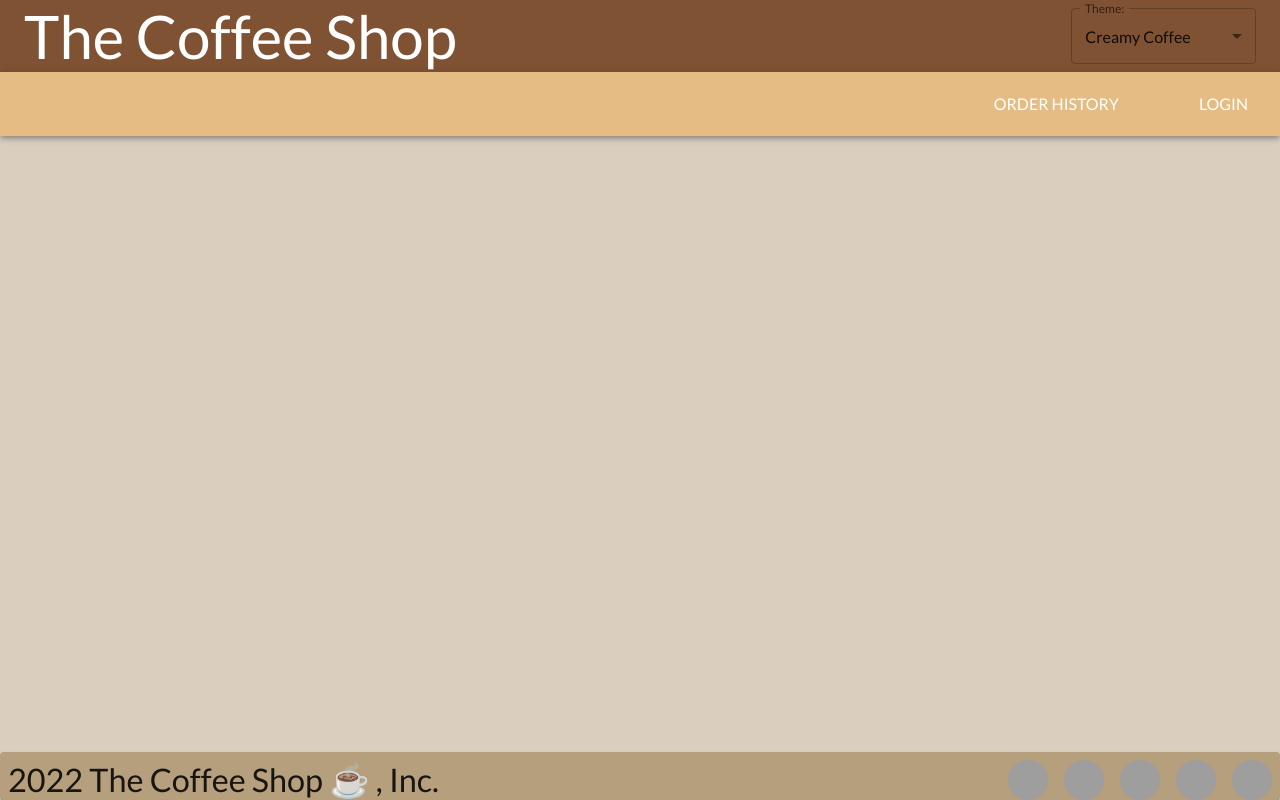
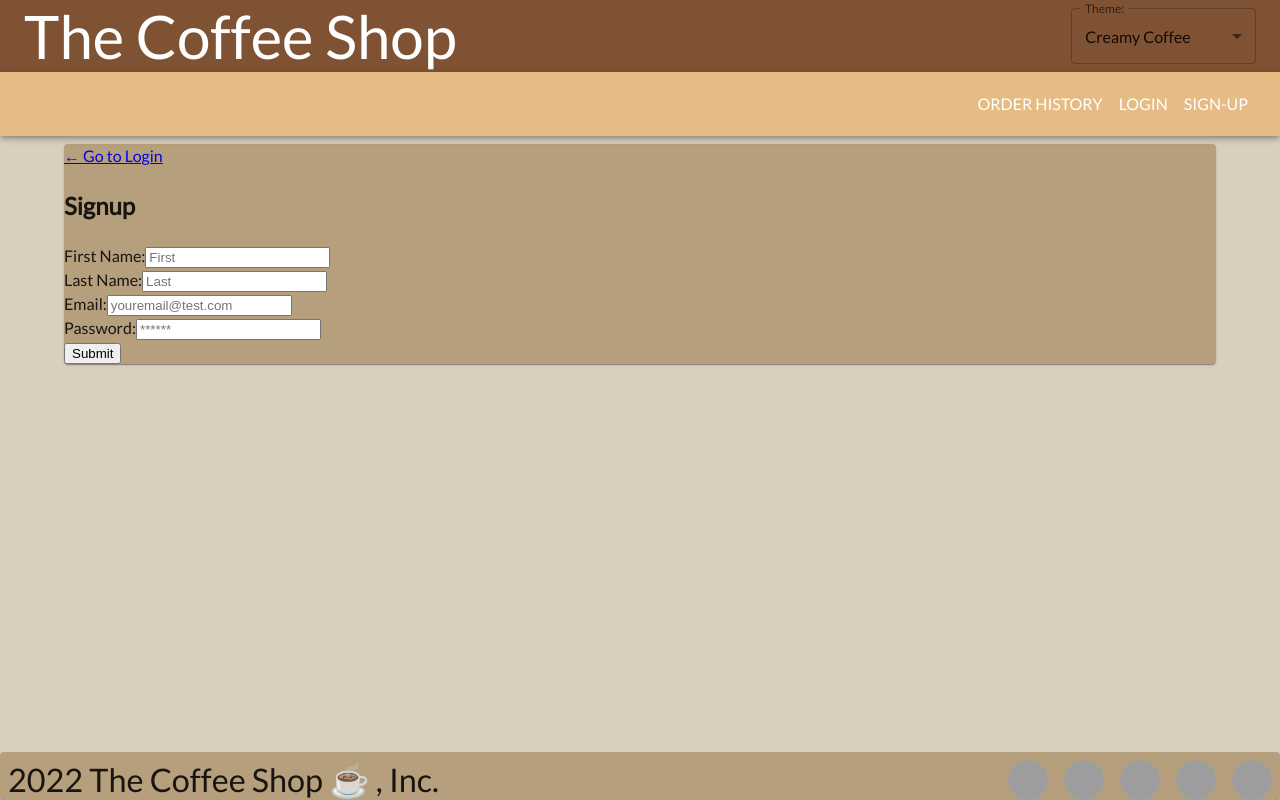
Before and after one commit to Ahmed-Sajjad111/mantis-mocha, a React (Create React App) app in the folder client/: page /signup in a window 1280 px wide. Built offline with nearby package versions, Linux system fonts and the light colour scheme; grey boxes are pictures that could not be loaded.

Commit message:
fixed login and signup mutation and added functionality to routes

```diff
--- a/client/src/App.js
+++ b/client/src/App.js
@@ -5,9 +5,10 @@
 import { setContext } from '@apollo/client/link/context';
 import Home from './pages/Home';
 import Login from './pages/Login';
+import Signup from './pages/Signup';
 import Footer from "./components/Footer";
 import Nav from "./components/Nav";
-import store from "./utils/store"
+import store from "./utils/store";
 import { Grid, Container, Paper, AppBar, Toolbar, Typography } from "@mui/material";
 import { Select, FormControl, MenuItem, InputLabel } from "@mui/material";
 import { ThemeProvider } from "@mui/material/styles";
@@ -90,6 +91,7 @@
                                 <Switch>
                                     <Route exact path="/" component={Home} />
                                     <Route exact path="/login" component={Login} />
+                                    <Route exact path="/signup" component={Signup} />
                                 </Switch>
                             </Provider>
                         </div>
--- a/client/src/components/Nav/index.js
+++ b/client/src/components/Nav/index.js
@@ -1,21 +1,21 @@
 import React from "react";
-import { AppBar, Toolbar, Icon, Typography, Button, Grid } from "@mui/material";
+import { AppBar, Toolbar, Typography, Button, Grid } from "@mui/material";
 
-const pages = ["Page 1", "Page 2", "Page 3", "Page 4"];
+// const pages = ["Page 1", "Page 2", "Page 3", "Page 4"];
 
 function Nav() {
     return (
         <AppBar position="fixed" color="secondary" sx={{ mt: 9, width: "100%" }}>
             <Grid>
                 <Toolbar sx={{ display: "flex", justifyContent: "flex-end" }}>
-                        <Button color="success">
-                            <Typography textAlign="center">Order History</Typography>
-                        </Button>
-                        <Button color="success">
-                            <Typography textAlign="center"></Typography>
-                        </Button>
+                    <Button color="success">
+                        <Typography textAlign="center">Order History</Typography>
+                    </Button>
                     <Button href='/login' color="success">
                         <Typography textAlign="center">Login</Typography>
+                    </Button>
+                    <Button href='/signup' color="success">
+                        <Typography textAlign="center">Sign-Up</Typography>
                     </Button>
                 </Toolbar>
             </Grid>
--- /dev/null
+++ b/client/src/pages/Signup.js
@@ -0,0 +1,87 @@
+import React, { useState } from 'react';
+import { Link } from 'react-router-dom';
+import { useMutation } from '@apollo/client';
+import Auth from '../utils/auth';
+import { ADDSHOPPER } from '../utils/mutations';
+
+function Signup(props) {
+  const [formState, setFormState] = useState({ email: '', password: '' });
+  const [addShopper] = useMutation(ADDSHOPPER);
+
+  const handleFormSubmit = async (event) => {
+    event.preventDefault();
+    const mutationResponse = await addShopper({
+      variables: {
+        email: formState.email,
+        password: formState.password,
+        firstName: formState.firstName,
+        lastName: formState.lastName,
+      },
+    });
+    const token = mutationResponse.data.addShopper.token;
+    Auth.login(token);
+  };
+
+  const handleChange = (event) => {
+    const { name, value } = event.target;
+    setFormState({
+      ...formState,
+      [name]: value,
+    });
+  };
+
+  return (
+    <div className="container my-1">
+      <Link to="/login">← Go to Login</Link>
+
+      <h2>Signup</h2>
+      <form onSubmit={handleFormSubmit}>
+        <div className="flex-row space-between my-2">
+          <label htmlFor="firstName">First Name:</label>
+          <input
+            placeholder="First"
+            name="firstName"
+            type="firstName"
+            id="firstName"
+            onChange={handleChange}
+          />
+        </div>
+        <div className="flex-row space-between my-2">
+          <label htmlFor="lastName">Last Name:</label>
+          <input
+            placeholder="Last"
+            name="lastName"
+            type="lastName"
+            id="lastName"
+            onChange={handleChange}
+          />
+        </div>
+        <div className="flex-row space-between my-2">
+          <label htmlFor="email">Email:</label>
+          <input
+            placeholder="youremail@test.com"
+            name="email"
+            type="email"
+            id="email"
+            onChange={handleChange}
+          />
+        </div>
+        <div className="flex-row space-between my-2">
+          <label htmlFor="pwd">Password:</label>
+          <input
+            placeholder="******"
+            name="password"
+            type="password"
+            id="pwd"
+            onChange={handleChange}
+          />
+        </div>
+        <div className="flex-row flex-end">
+          <button type="submit">Submit</button>
+        </div>
+      </form>
+    </div>
+  );
+}
+
+export default Signup;
```
